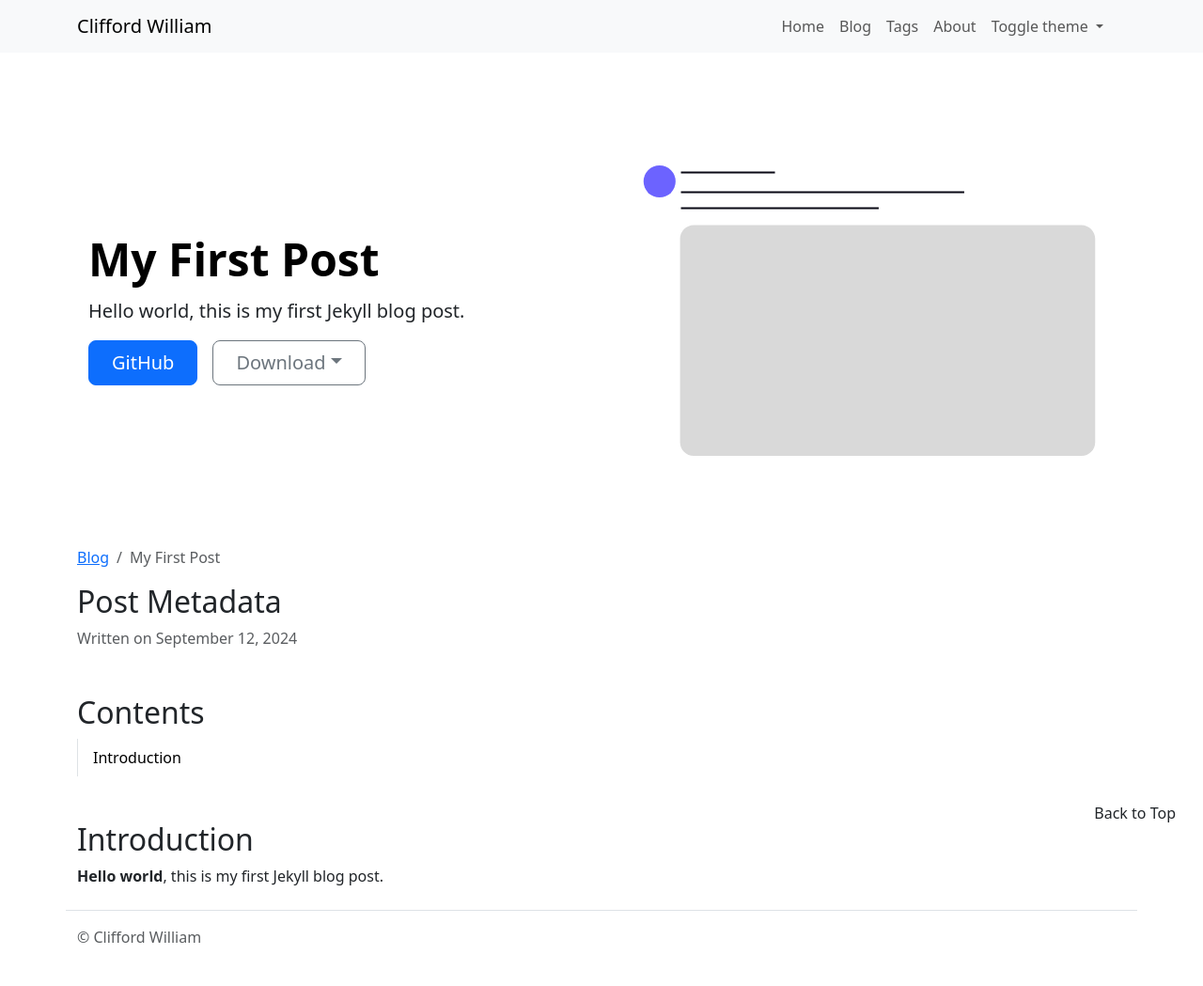
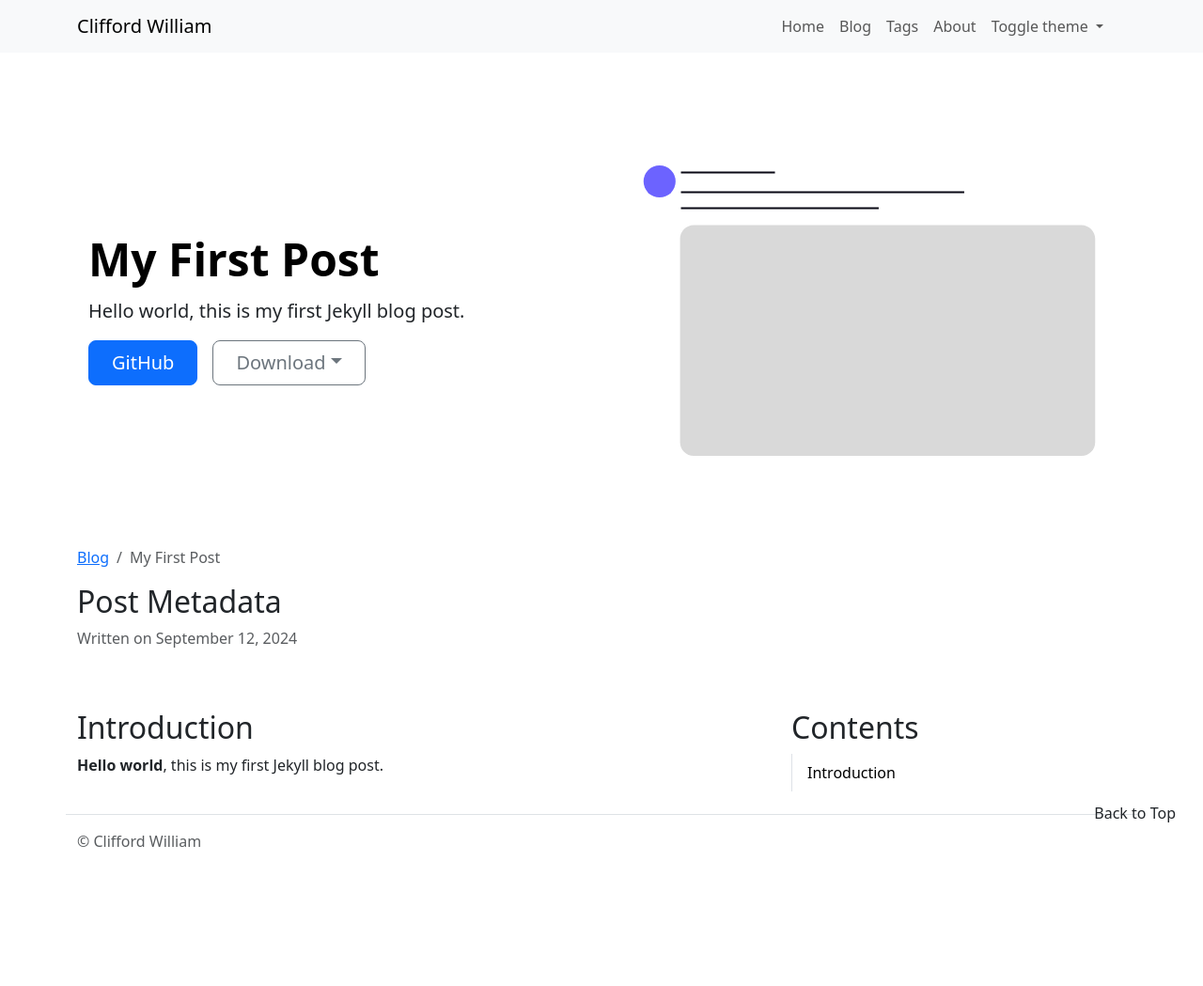
Before and after one commit to cliffordwilliam/my_archive, a Jekyll site: the page built from _posts/2024-09-12-first-post.md, in a window 1280 px wide. Shown: the whole page at 94% size. Built offline with Jekyll 4.4.1, drawn with Linux system fonts in a browser that asks for light colours; after the commit the page ends 947 px from its top, so only the background shows below that.

Commit message:
try display grid

```diff
--- a/_layouts/post.html
+++ b/_layouts/post.html
@@ -16,8 +16,8 @@ layout: default
 <h2>Post Metadata</h2>
 <p class="text-body-secondary">Written on {{ page.date | date: "%B %e, %Y" }}</p>
 
-<div class="grid gap-3">
-    <div class="g-col-4 order-md-2">
+<div class="row gx-4">
+    <div class="col-md-4 order-md-2">
         <div class="sticky-md-top">
             <h2 class="mt-5">Contents</h2>
             {% include toc.html html=content class="list-group list-group-flush border-start"
@@ -25,7 +25,7 @@ layout: default
             submenu_class="list-group list-group-flush" anchor_class="link-body-emphasis link-underline-opacity-0" %}
         </div>
     </div>
-    <div id="post-content-container" class="g-col-8 order-md-1">
+    <div id="post-content-container" class="col-md-8 order-md-1">
         {{ content }}
     </div>
 </div>
```
